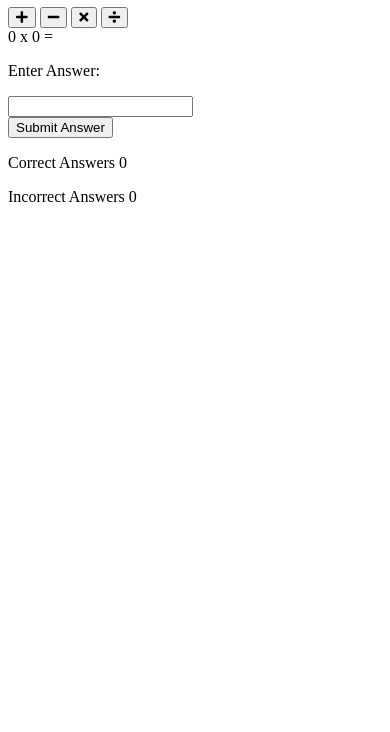
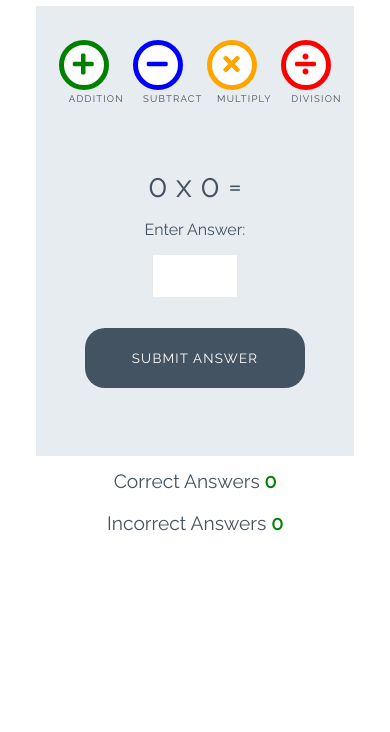
Before and after one commit to ThomasThantZin/love-maths, a plain HTML site: page index.html in a window 390 px wide. Shown: the part 112-844 px from the top of the page. Drawn offline with Linux system fonts and the light colour scheme.

Commit message:
Add style for game

```diff
--- a/assets/css/style.css
+++ b/assets/css/style.css
@@ -0,0 +1,253 @@
+/* --------- Global style */
+
+body {
+    background-color: white;
+    font-family: "Raleway", sans-serif;
+    color: #445361;
+    text-align: center;
+}
+
+/* --------- Heading */
+
+.heading {
+    text-align: center;
+    font-size: 2.5rem;
+}
+
+.logo {
+    height: 40px;
+    padding-right: 5px;
+}
+
+/* --------- Game layout */
+
+.game-area {
+    background-color: #E6ECF0;
+    box-sizing: border-box;
+    width: 85%;
+    height: 65vh;
+    max-height: 450px;
+    max-width: 830px;
+    margin-left: auto;
+    margin-right: auto;
+    padding: 1%;
+}
+
+.question-area {
+    width: 50%;
+    font-size: 2rem;
+    margin: auto;
+    padding: 50px 0;
+}
+
+.question-area span {
+    padding: 0 15px;
+}
+
+.score-area {
+    margin: 5px auto;
+    width: 60%;
+    font-size: 1.2rem;
+}
+
+.controls-area {
+    width: 85%;
+    margin: 30px auto;
+}
+
+#score {
+    color: green;
+    font-weight: bold;
+}
+
+#incorrect {
+    color: red;
+    font-weight: bold;
+}
+
+.answer-message {
+    display: none;
+    font-size: 1rem;
+}
+
+#answer-box {
+    border: none;
+    color: #445361;
+    display: inline-block;
+    height: 40px;
+    width: 80px;
+    font-size: 1.2rem;
+}
+
+.scores {
+    display: inline-block;
+    padding: 25px;
+}
+
+/* --------- Buttons */
+
+.btn {
+    width: 220px;
+    height: 60px;
+    font-family: "Raleway", sans-serif;
+    text-transform: uppercase;
+    letter-spacing: 1.2px;
+    color: white;
+}
+
+.btn:focus {
+    outline: none;
+}
+
+.btn--big {
+    padding-top: 10px;
+    border-radius: 50%;
+    background-color: white;
+    border: 10px solid;
+    width: 100px;
+    height: 100px;
+    font-size: 3.2rem;
+    margin: 0 30px;
+    transition: all 0.5s;
+}
+
+.btn--big::after{
+    content: attr(data-type);
+    font-size: 1rem;
+    color: #445361;
+
+}
+
+.btn--blue {
+    border-color: blue;
+    color: blue;
+}
+
+.btn--blue:active,
+.btn--blue:hover {
+    background-color: darkblue;
+    color: white;
+}
+
+.btn--orange {
+    border-color: orange;
+    color: orange;
+}
+
+.btn--orange:active,
+.btn--orange:hover {
+    background-color: darkorange;
+    color: white;
+}
+
+.btn--red {
+    border-color: red;
+    color: red;
+}
+
+.btn--red:active,
+.btn--red:hover {
+    background-color: darkred;
+    color: white;
+}
+
+.btn--green {
+    border-color: green;
+    color: green;
+}
+
+.btn--green:active,
+.btn--green:hover {
+    background-color: darkgreen;
+    color: white;
+}
+
+.btn--gray {
+    margin-top: 25px;
+    background-color: #445361;
+    border: 1px transparent;
+    border-radius: 20px;
+}
+
+.btn--gray:active,
+.btn--gray:hover {
+    background-color: #0d1013;
+}
+
+/* --------- Media queries */
+
+@media (max-width: 414px) {
+    .controls-area {
+        width: 100%;
+    }
+
+    .btn--big {
+        margin: 0 10px;
+        padding: 5px;
+        border: 5px solid;
+        width: 50px;
+        height: 50px;
+        font-size: 1.5rem;
+    }
+
+    .btn--big::after {
+        font-size: 0.6rem;
+        left: -0.7rem;
+    }
+
+    .question-area {
+        padding: 10% 0;
+        width: 100%;
+    }
+
+    .question-area span {
+        padding: 0;
+    }
+
+    .answer-message {
+        display: block;
+    }
+
+    #answer-box {
+        display: block;
+        margin: 0 auto;
+    }
+
+    .btn--gray {
+        margin-top: 0;
+    }
+
+    .score-area {
+        width: 100%;
+    }
+
+    .scores {
+        margin: 0.5em auto;
+        display: block;
+        padding: 5px;
+    }
+
+    .heading {
+        font-size: 2rem;
+    }
+}
+
+@media (max-width: 320px) {
+    .game-area {
+        height: 70vh;
+    }
+
+    .controls-area {
+        width: 75%;
+        margin: 10px auto;
+    }
+
+    .btn--big {
+        margin: 10px 10px;
+    }
+
+    .question-area {
+        padding: 10px 0;
+    }
+
+}
--- a/index.html
+++ b/index.html
@@ -20,22 +20,22 @@
     <div class="game-area">
         <div class="controls-area">
 
-            <button class="btn btn--big btn--green">
+            <button data-type="addition" class="btn btn--big btn--green">
                 <i class="fas fa-plus"></i>
             </button>
 
 
-            <button class="btn btn--big btn--blue">
+            <button data-type="subtract" class="btn btn--big btn--blue">
                 <i class="fas fa-minus"></i>
             </button>
 
 
-            <button class="btn btn--big btn--orange">
+            <button data-type="multiply" class="btn btn--big btn--orange">
                 <i class="fas fa-times"></i>
             </button>
 
 
-            <button class="btn btn--big btn--red">
+            <button data-type="division" class="btn btn--big btn--red">
                 <i class="fas fa-divide"></i>
             </button>
         </div>
@@ -48,7 +48,7 @@
             <p class="answer-message">Enter Answer:</p>
             <input id="answer-box" type="number">
         </div>
-        <button class="btn btn--gray">Submit Answer</button>
+        <button data-type="submit" class="btn btn--gray">Submit Answer</button>
     </div>
 
     <div class="score-area">
```
